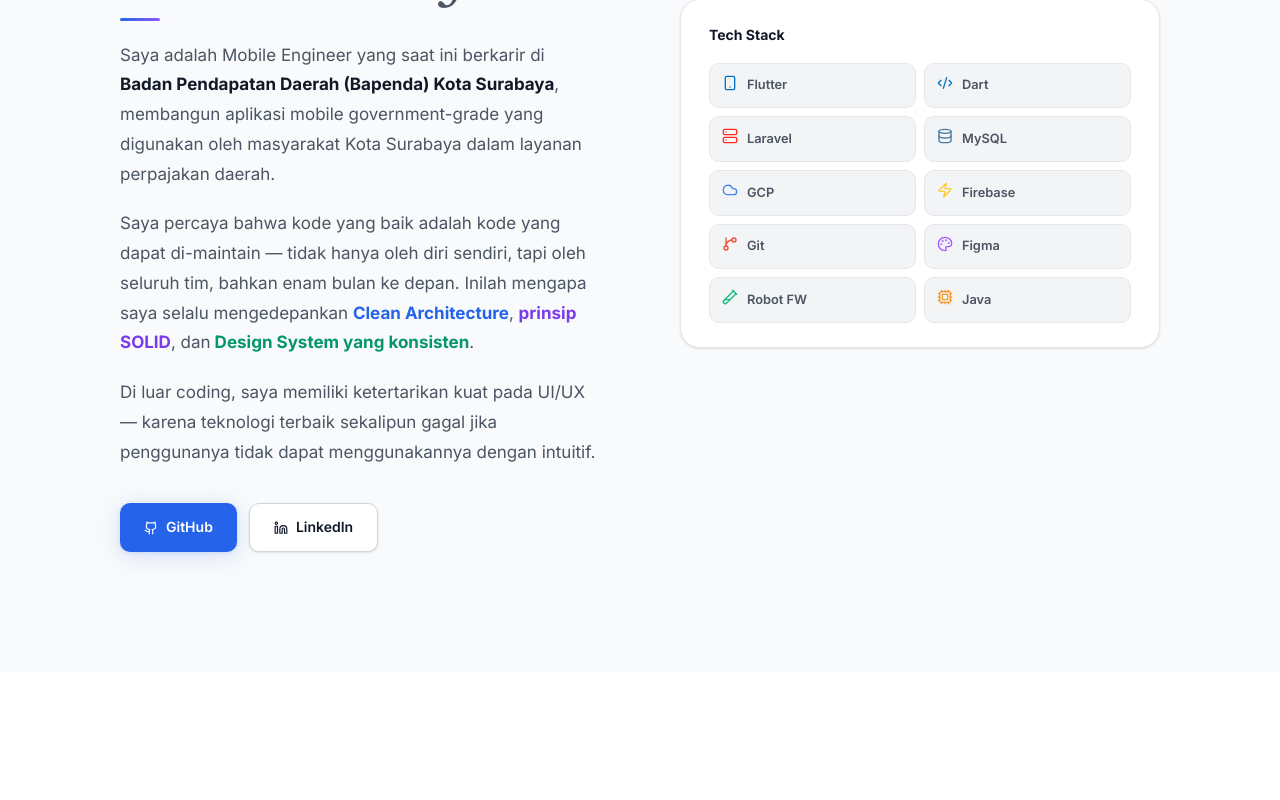
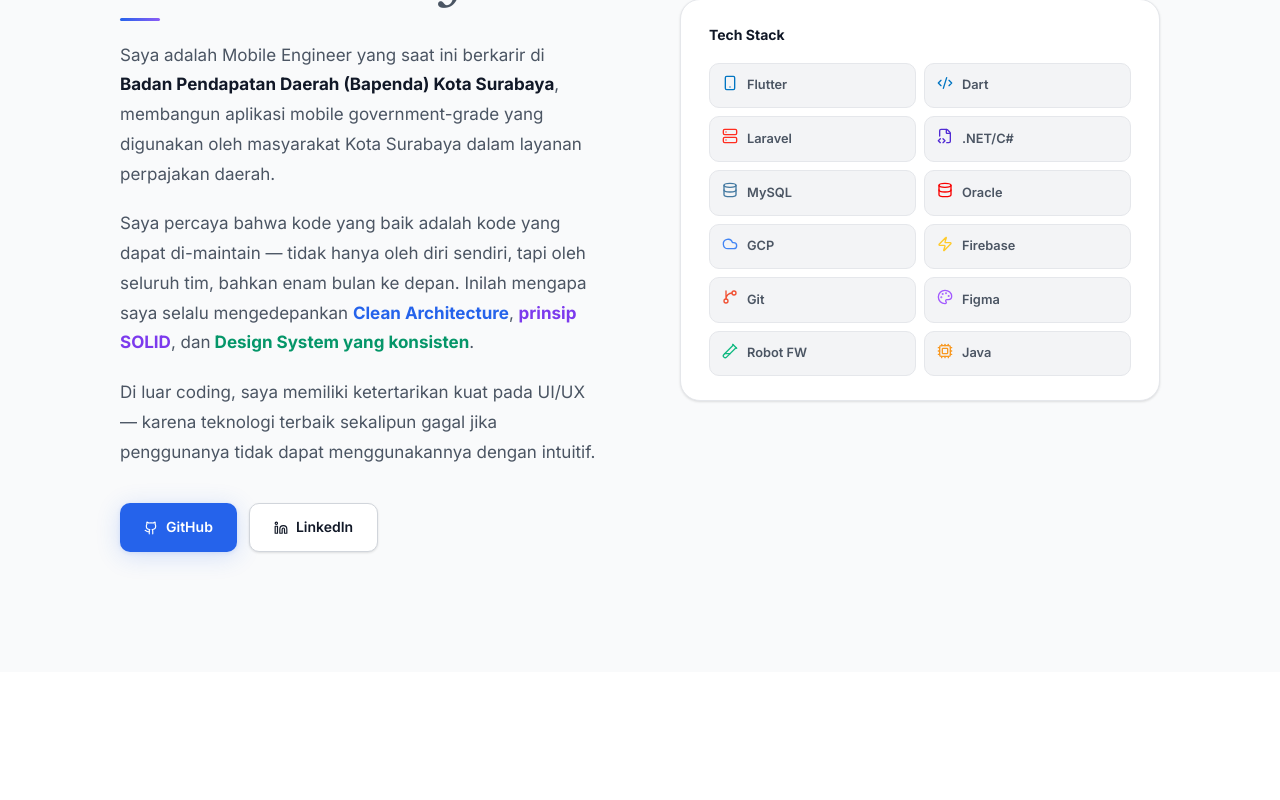
Before and after one commit to williamjohan/portofolio-william, a Next.js app: page / in a window 1280 px wide. Shown: the part 1220-2020 px from the top of the page. Built offline with nearby package versions, Linux system fonts and the light colour scheme.

Commit message:
update v4

```diff
--- a/app/page.tsx
+++ b/app/page.tsx
@@ -27,6 +27,7 @@
   "Flutter Specialist",
   "Clean Architecture",
   "Design Systems",
+  ".NET / ASP.NET Core",
   "Fullstack Engineer",
 ];
 
@@ -124,13 +125,25 @@
       { name: "CI/CD",            pct: 68 },
     ],
   },
+  {
+    label: "Web / Enterprise",
+    color: "cyan",
+    icon: <FileCode2 size={16} />,
+    skills: [
+      { name: "ASP.NET Core / C#", pct: 78 },
+      { name: "EF Core & LINQ",    pct: 75 },
+      { name: "Oracle Database",   pct: 72 },
+    ],
+  },
 ];
 
 const TECH_ICONS = [
   { name: "Flutter",  icon: <Smartphone size={16} />,  color: "#0175C2" },
   { name: "Dart",     icon: <Code2 size={16} />,       color: "#0175C2" },
   { name: "Laravel",  icon: <Server size={16} />,      color: "#FF2D20" },
+  { name: ".NET/C#",  icon: <FileCode2 size={16} />,   color: "#512BD4" },
   { name: "MySQL",    icon: <Database size={16} />,    color: "#4479A1" },
+  { name: "Oracle",   icon: <Database size={16} />,    color: "#F80000" },
   { name: "GCP",      icon: <Cloud size={16} />,       color: "#4285F4" },
   { name: "Firebase", icon: <Zap size={16} />,         color: "#FFCA28" },
   { name: "Git",      icon: <GitBranch size={16} />,   color: "#F05032" },
@@ -156,6 +169,8 @@
       "Mengimplementasikan Clean Architecture & scalable Design System untuk codebase maintainability",
       "Mengembangkan Cek Reklame Mobile hingga tahap testing & persiapan distribusi multi-platform",
       "Merancang dan mengembangkan Parkir Digital Bapenda untuk digitalisasi layanan parkir",
+      "Membangun MonPD — dashboard enterprise monitoring pajak dengan integrasi CCTV (ASP.NET Core/.NET 8)",
+      "Mengembangkan SIAP — sistem back-office terpadu untuk manajemen aktivitas perpajakan daerah",
     ],
     tech: ["Flutter", "Clean Architecture", "BLoC", "REST API", "Design System"],
   },
@@ -277,6 +292,38 @@
     impact: "Berhasil diluncurkan ke production dengan automated QA pipeline yang mengurangi bug rate dan mempercepat siklus deployment.",
     tech: ["Laravel", "Flutter", "Robot Framework", "MySQL", "Google Maps API"],
     features: ["Ride Booking", "Real-time Tracking", "Automated QA", "Driver Management"],
+  },
+  {
+    name: "MonPD — Monitoring Pajak Daerah",
+    slug: "monpd",
+    tagline: "Enterprise web dashboard for regional tax monitoring & analytics",
+    icon: "📊",
+    color: "cyan",
+    year: "2025",
+    type: "Enterprise Gov",
+    status: "Production",
+    problem: "Kebutuhan untuk merender data tabular pelaporan yang masif dan modul monitoring visual (CCTV Parkir) secara efisien tanpa memblokir thread server, sembari memastikan UI dashboard tetap konsisten dan interaktif bagi user internal pemerintahan.",
+    architecture: "Menerapkan pola arsitektur MVC yang solid dengan ASP.NET Core (.NET 8). Query ke Oracle Database dioptimasi menggunakan LINQ & EF Core untuk mencegah N+1 bottleneck. Async/await diterapkan secara konsisten agar thread server tidak terblokir saat memproses laporan besar.",
+    uiux: "Abstraksi komponen menggunakan DevExtreme UI Components — DataGrid, Chart, dan Scheduler dikonfigurasi sebagai reusable wrapper sehingga konsistensi UI/UX terjaga di seluruh modul sesuai standar design system Bapenda.",
+    impact: "Dashboard monitoring yang robust dan scalable, mempercepat proses pengawasan objek pajak secara real-time. Technical debt frontend diminimalkan berkat standarisasi komponen DevExtreme yang terdokumentasi.",
+    tech: ["ASP.NET Core MVC", ".NET 8", "C#", "EF Core", "LINQ", "DevExtreme", "Oracle DB"],
+    features: ["Real-time Dashboard", "CCTV Integration", "Tax Analytics", "Bulk Reporting"],
+  },
+  {
+    name: "SIAP — Sistem Informasi Aktifitas Pajak",
+    slug: "siap",
+    tagline: "Unified back-office for regional tax activity management",
+    icon: "🗂️",
+    color: "rose",
+    year: "2025",
+    type: "Enterprise Gov",
+    status: "Production",
+    problem: "Kompleksitas business rules pada aktivitas pajak harian dan tingginya risiko ketidakkonsistenan data jika validasi form dan state management tidak ditangani dengan baik pada level aplikasi.",
+    architecture: "Mengadopsi prinsip OOP yang ketat untuk memodelkan entitas aktivitas pajak sebagai domain objects yang kaya (rich domain model). Service layer terpisah untuk setiap bounded context — validasi, rekap, dan pelaporan — memudahkan unit testing dan isolasi perubahan regulasi.",
+    uiux: "Standarisasi komponen UI untuk form input dan tabel data agar reusable di seluruh modul. Pola interaksi yang konsisten mempersingkat kurva belajar pegawai baru dan mengurangi human error dalam entry data.",
+    impact: "Meningkatkan produktivitas dan akurasi data pegawai Bapenda melalui antarmuka yang terstandarisasi. Arsitektur yang scalable siap menampung perubahan regulasi pajak baru tanpa refactor besar.",
+    tech: ["ASP.NET Core MVC", "C#", "EF Core", "Oracle DB", "OOP", "MVC Pattern"],
+    features: ["Activity Tracking", "Data Rekapitulasi", "Regulation-ready", "Back-office Suite"],
   },
 ];
 
@@ -882,7 +929,7 @@
           </div>
         </Reveal>
 
-        <div style={{ display: "grid", gridTemplateColumns: "repeat(2, 1fr)", gap: "20px" }}>
+        <div style={{ display: "grid", gridTemplateColumns: "repeat(3, 1fr)", gap: "20px" }}>
           {PROJECTS.map((proj, i) => (
             <Reveal key={proj.slug} delay={i * 0.08}>
               <div className="card card-hover" style={{ overflow: "hidden", height: "100%", display: "flex", flexDirection: "column" }}>
```
